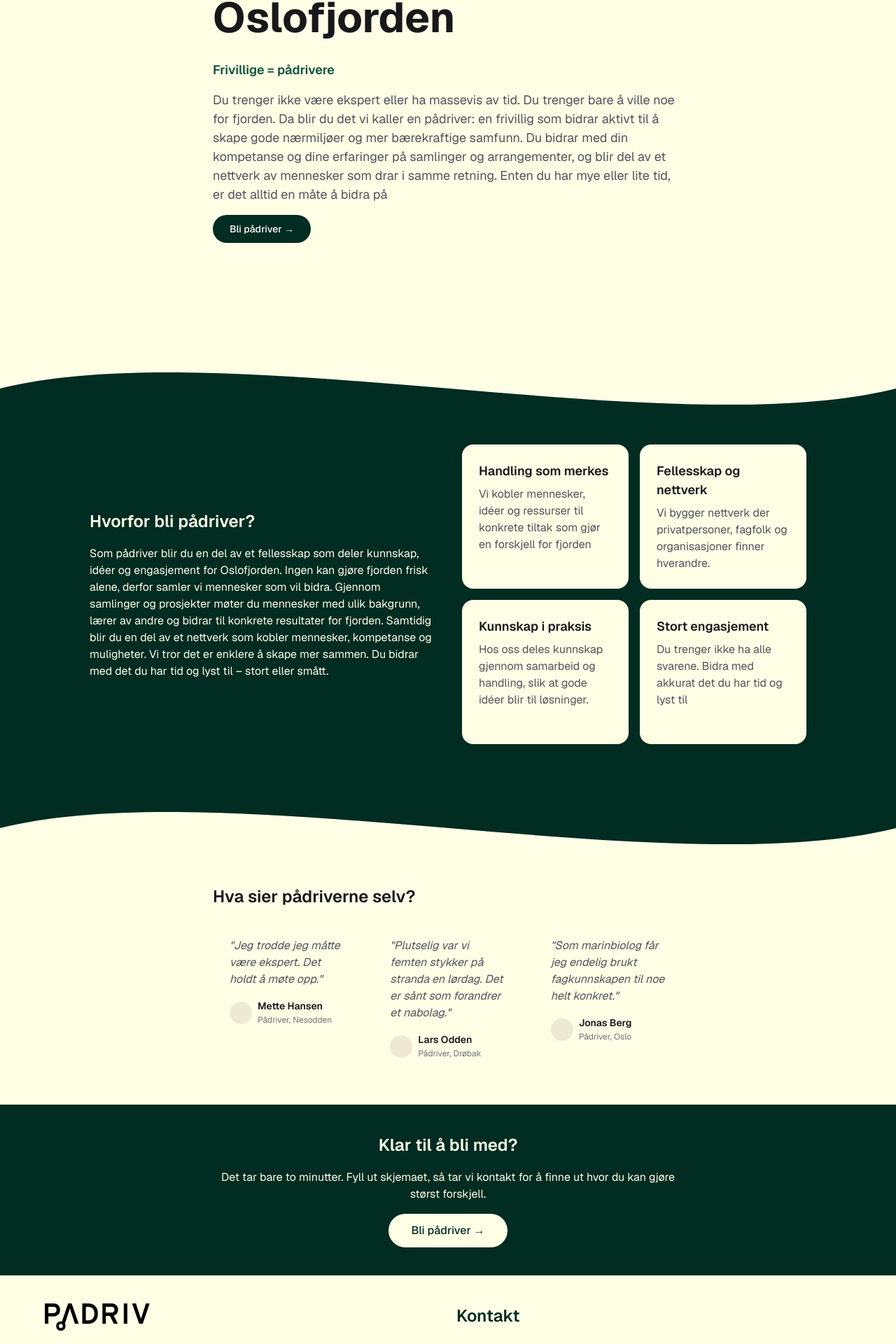
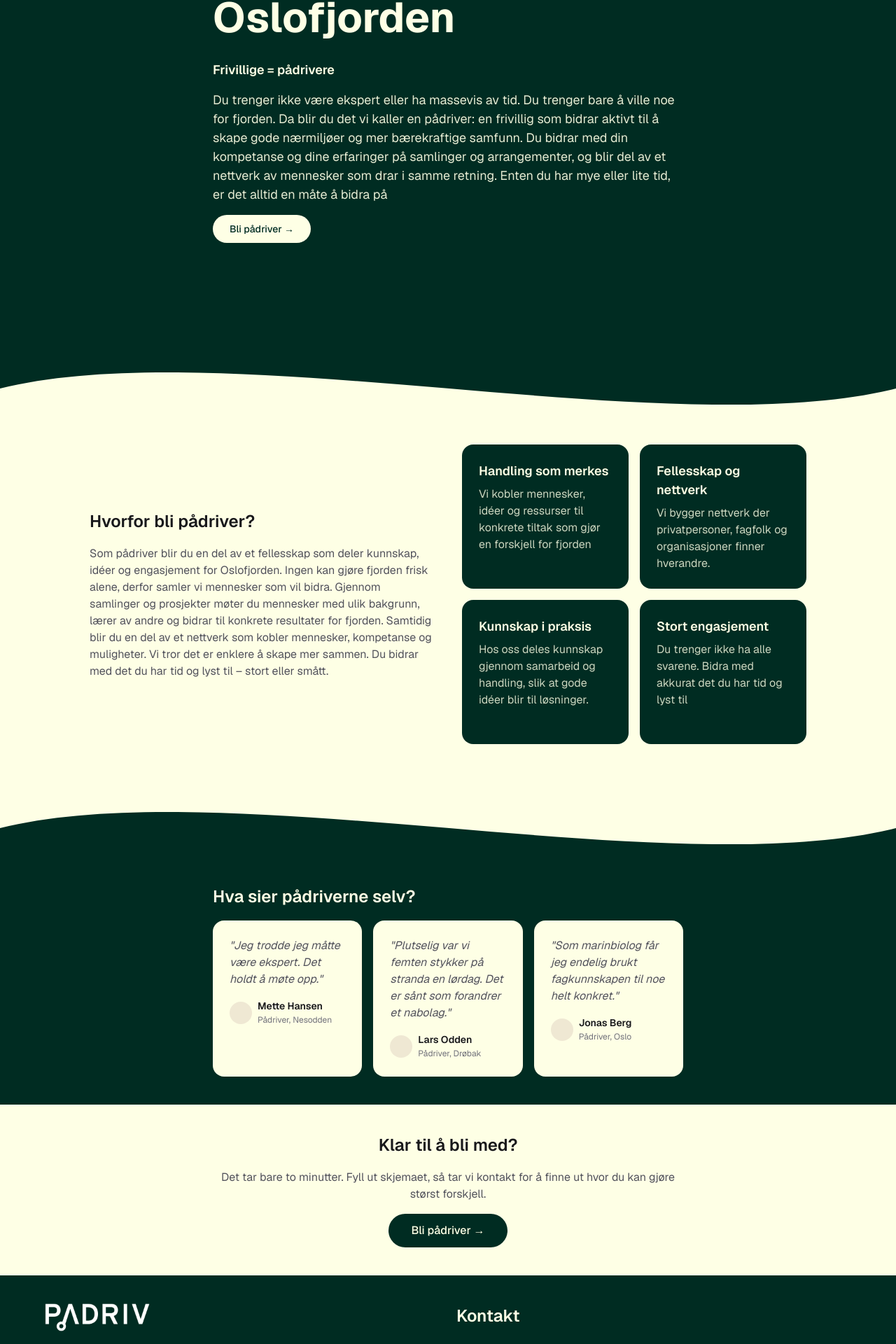
Before and after one commit to Padriv/paadriv-redd-fjorden, a Next.js app: page /privatperson in a window 1280 px wide. Shown: the part 272-2192 px from the top of the page at 70% size. Built offline with nearby package versions, Linux system fonts and the light colour scheme.

Commit message:
refactor: change section colors and text colors for sections in Privatperson page and Organisasjon page

```diff
--- a/app/_components/BenefitsSection.tsx
+++ b/app/_components/BenefitsSection.tsx
@@ -17,23 +17,23 @@ export default function BenefitsSection({
 	benefits,
 }: BenefitsSectionProps) {
 	return (
-		<section className="relative flex w-full flex-col items-center bg-deep-green px-16 pb-cluster pt-40 text-cream">
-			<Wave fillClassName="fill-cream" />
+		<section className="relative flex w-full flex-col items-center bg-background px-16 pb-cluster pt-40 text-ink">
+			<Wave fillClassName="fill-deep-green" />
 
 			<div className="grid w-full max-w-5xl grid-cols-1 gap-cluster lg:grid-cols-2">
 				<div className="flex flex-col justify-center gap-group">
 					<h2 className="text-section font-semibold">{heading}</h2>
-					<p className="text-body">{intro}</p>
+					<p className="text-body text-copy">{intro}</p>
 				</div>
 
 				<div className="grid auto-rows-fr grid-cols-1 gap-group sm:grid-cols-2">
 					{benefits.map((benefit) => (
 						<div
 							key={benefit.title}
-							className="flex h-full flex-col gap-inline rounded-2xl bg-cream p-6 text-ink"
+							className="flex h-full flex-col gap-inline rounded-2xl bg-deep-green p-6 text-cream"
 						>
 							<h3 className="text-subheading font-semibold">{benefit.title}</h3>
-							<p className="text-body text-copy">{benefit.description}</p>
+							<p className="text-body text-cream/80">{benefit.description}</p>
 						</div>
 					))}
 				</div>
--- a/app/_components/CtaSection.tsx
+++ b/app/_components/CtaSection.tsx
@@ -12,14 +12,14 @@ export default function CtaSection({
 	onJoinClick,
 }: CtaSectionProps) {
 	return (
-		<section className="flex w-full flex-col items-center bg-deep-green px-16 py-cluster text-cream">
+		<section className="flex w-full flex-col items-center bg-background px-16 py-cluster text-ink">
 			<div className="flex max-w-2xl flex-col items-center gap-group text-center">
 				<h2 className="text-section font-semibold">{heading}</h2>
-				<p className="text-body">{description}</p>
+				<p className="text-body text-copy">{description}</p>
 				<button
 					type="button"
 					onClick={onJoinClick}
-					className="flex h-12 items-center justify-center rounded-full bg-cream px-8 text-button font-medium text-deep-green transition-colors hover:bg-tan"
+					className="flex h-12 items-center justify-center rounded-full bg-deep-green px-8 text-button font-medium text-cream transition-colors hover:bg-green"
 				>
 					{buttonLabel} →
 				</button>
--- a/app/_components/HeroSection.tsx
+++ b/app/_components/HeroSection.tsx
@@ -16,20 +16,20 @@ export default function HeroSection({
 	onJoinClick,
 }: HeroSectionProps) {
 	return (
-		<section className="flex w-full flex-col items-center bg-background px-16 py-32">
+		<section className="flex w-full flex-col items-center bg-deep-green px-16 py-32">
 			<div className="flex max-w-2xl flex-col gap-group">
-				<span className="text-caption font-semibold uppercase tracking-wide text-muted">
+				<span className="text-caption font-semibold uppercase tracking-wide text-muted-inverse">
 					{overline}
 				</span>
-				<h1 className="text-hero font-bold text-ink">{heading}</h1>
+				<h1 className="text-hero font-bold text-cream">{heading}</h1>
 				{subheading && (
-					<p className="text-lead font-semibold text-green">{subheading}</p>
+					<p className="text-lead font-semibold text-cream">{subheading}</p>
 				)}
-				<p className="text-lead text-copy">{description}</p>
+				<p className="text-lead text-cream/90">{description}</p>
 				<button
 					type="button"
 					onClick={onJoinClick}
-					className="flex h-10 w-fit items-center justify-center self-start rounded-full bg-deep-green px-6 text-label font-medium text-white transition-colors hover:bg-green"
+					className="flex h-10 w-fit items-center justify-center self-start rounded-full bg-cream px-6 text-label font-medium text-deep-green transition-colors hover:bg-tan"
 				>
 					{buttonLabel} →
 				</button>
--- a/app/organisasjon/_components/PartnershipSection.tsx
+++ b/app/organisasjon/_components/PartnershipSection.tsx
@@ -2,14 +2,14 @@ import Wave from "@/app/_components/Wave";
 
 export default function PartnershipSection() {
 	return (
-		<section className="relative flex w-full flex-col items-center bg-background px-16 pb-cluster pt-40">
-			<Wave fillClassName="fill-deep-green" />
+		<section className="relative flex w-full flex-col items-center bg-deep-green px-16 pb-cluster pt-40 text-cream">
+			<Wave fillClassName="fill-cream" />
 
 			<div className="flex max-w-2xl flex-col gap-group">
-				<h2 className="text-section font-semibold text-ink">
+				<h2 className="text-section font-semibold">
 					Et spleiselag for fjorden
 				</h2>
-				<p className="text-body text-copy">
+				<p className="text-body text-cream/90">
 					Oppdrag: Fjorden Vår finansieres gjennom bidrag fra partnere, tilskudd
 					og prosjektmidler. Partnerbidraget går direkte til å realisere tiltak
 					og styrke arbeidet for en frisk Oslofjord. Vi selger ikke tjenester og
@@ -17,7 +17,7 @@ export default function PartnershipSection() {
 					også allokere personer eller stillingsbrøker til innsatsgruppen, eller
 					bidra på andre måter som gir verdi.
 				</p>
-				<p className="text-body text-copy">
+				<p className="text-body text-cream/90">
 					Partnerskapet handler om mer enn et bidrag. Som partner stiller dere
 					dere bak formålet til Oppdrag: Fjorden Vår, deltar på partnersamlinger
 					og bidrar til å forankre arbeidet i egen virksomhet. Til gjengjeld
--- a/app/organisasjon/page.tsx
+++ b/app/organisasjon/page.tsx
@@ -66,7 +66,7 @@ export default function Organisasjon() {
 					{showForm && <OrganizationSignupForm onClose={onCloseForm} />}
 				</div>
 			</main>
-			<Footer variant="cream" />
+			<Footer variant="green" />
 		</>
 	);
 }
--- a/app/privatperson/_components/QuotesSection.tsx
+++ b/app/privatperson/_components/QuotesSection.tsx
@@ -22,11 +22,11 @@ const quotes = [
 
 export default function QuotesSection() {
 	return (
-		<section className="relative flex w-full flex-col items-center bg-background px-16 pb-cluster pt-40">
-			<Wave fillClassName="fill-deep-green" />
+		<section className="relative flex w-full flex-col items-center bg-deep-green px-16 pb-cluster pt-40 text-cream">
+			<Wave fillClassName="fill-cream" />
 
 			<div className="flex max-w-2xl flex-col gap-group">
-				<h2 className="text-section font-semibold text-ink">
+				<h2 className="text-section font-semibold">
 					Hva sier pådriverne selv?
 				</h2>
 				<div className="flex flex-col gap-group sm:flex-row">
--- a/app/privatperson/page.tsx
+++ b/app/privatperson/page.tsx
@@ -66,7 +66,7 @@ export default function Privatperson() {
 					{showForm && <IndividualSignupForm onClose={onCloseForm} />}
 				</div>
 			</main>
-			<Footer variant="cream" />
+			<Footer variant="green" />
 		</>
 	);
 }
```
